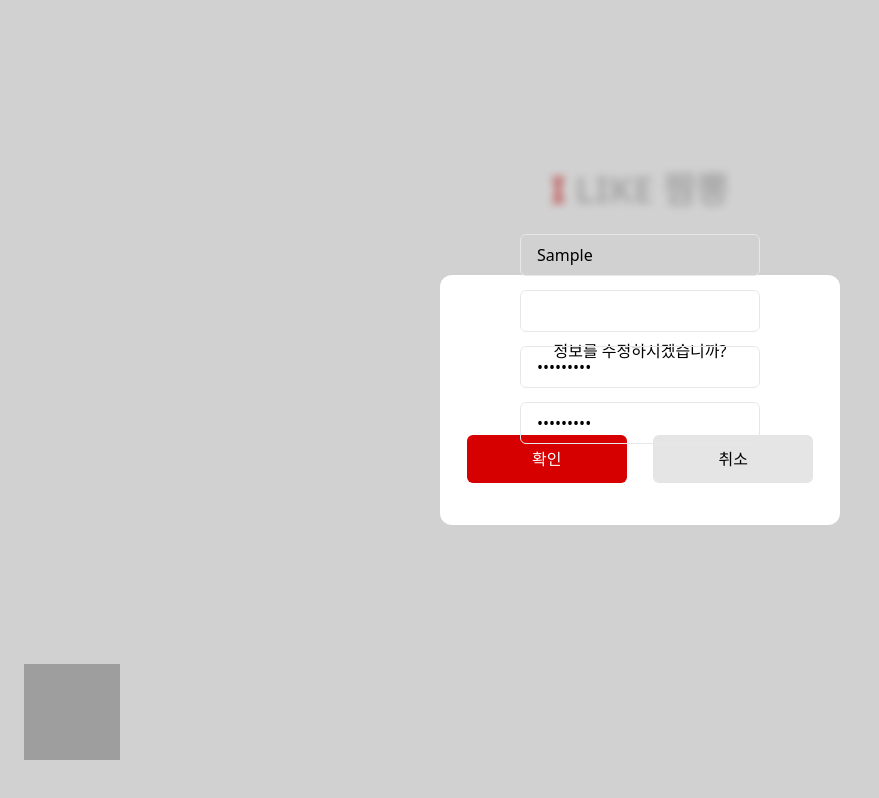
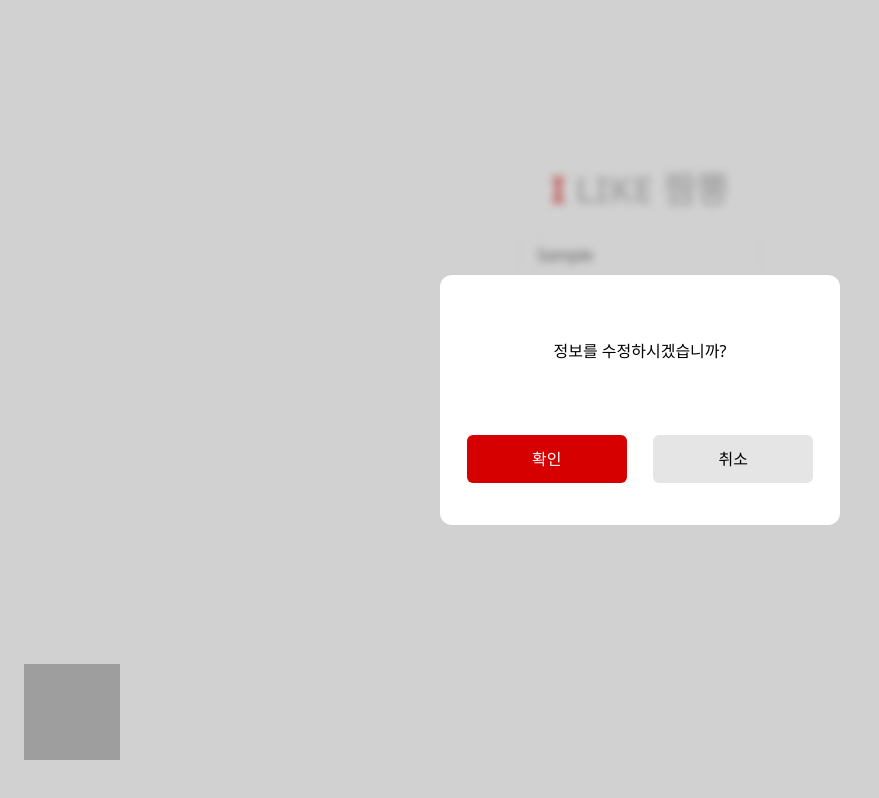
Before and after one commit to yuxincxoi/jjambbong_map, a React app: page /myPage in a window 1280 px wide. Both pictures are taken after typing "Sample", "Sample123", "Sample123" into the empty fields and a click on the button "Save". Shown: the whole page, without its empty margins (0-879 px from the left). Built offline with nearby package versions, Linux system fonts and the light colour scheme; no server answers; grey boxes are pictures that could not be loaded; the HTML template or start-up script is replaced by a standard one.

Commit message:
모달 z index 설정

```diff
--- a/src/components/Modal.tsx
+++ b/src/components/Modal.tsx
@@ -14,7 +14,7 @@ export const Modal: React.FC<ModalProps> = ({
   return (
     <>
       <div
-        className={`fixed inset-0 flex items-center justify-center bg-neutral-400 bg-opacity-50 backdrop-blur-sm ${
+        className={`fixed inset-0 flex items-center justify-center bg-neutral-400 bg-opacity-50 backdrop-blur-sm z-50 ${
           isHidden ? "hidden bg-none backdrop-blur-none" : ""
         }`}
       >
@@ -45,7 +45,7 @@ export const CloseModal: React.FC<ModalProps> = ({
   return (
     <>
       <div
-        className={`fixed inset-0 flex items-center justify-center bg-neutral-400 bg-opacity-50 backdrop-blur-sm ${
+        className={`fixed inset-0 flex items-center justify-center bg-neutral-400 bg-opacity-50 backdrop-blur-sm z-50 ${
           isHidden ? "hidden bg-none backdrop-blur-none" : ""
         }`}
       >
@@ -83,7 +83,7 @@ export const ConfirmModal: React.FC<ModalProps> = ({
   return (
     <>
       <div
-        className={`fixed inset-0 flex items-center justify-center bg-neutral-400 bg-opacity-50 backdrop-blur-sm ${
+        className={`fixed inset-0 flex items-center justify-center bg-neutral-400 bg-opacity-50 backdrop-blur-sm z-50 ${
           isHidden ? "hidden bg-none backdrop-blur-none" : ""
         }`}
       >
```
